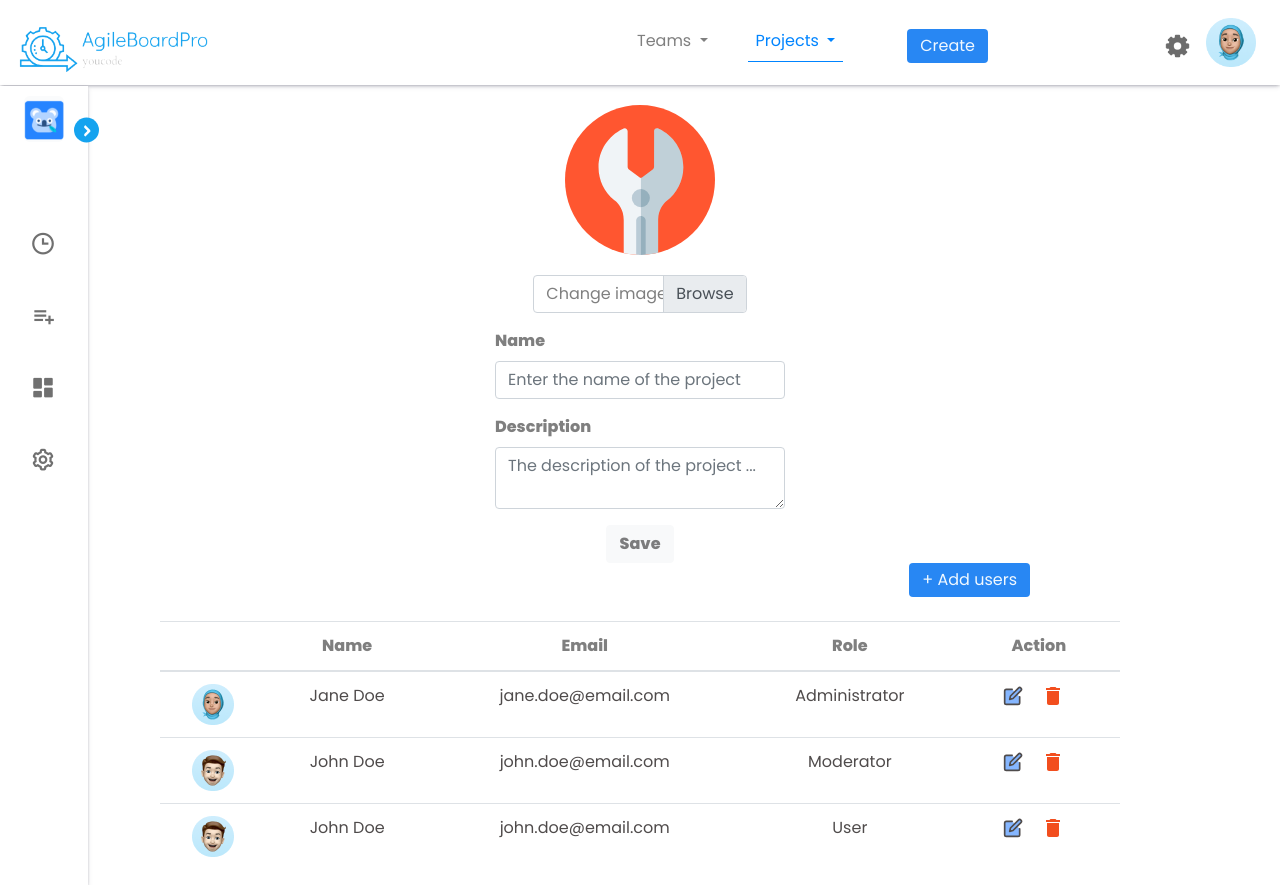
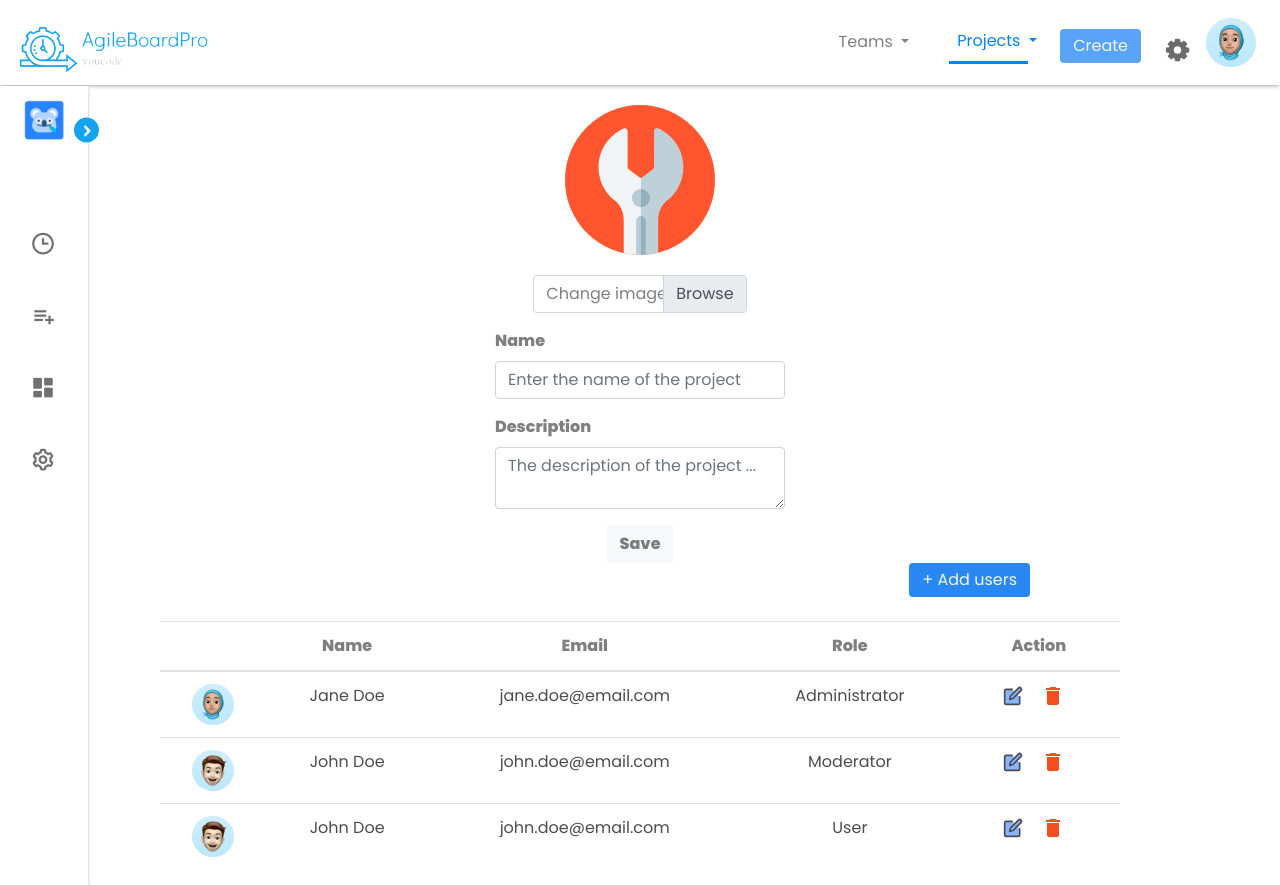
Before and after one commit to EttabetAicha/Scrum-Board, a plain HTML site: page settings.html in a window 1280 px wide. Drawn offline with nearby package versions, Linux system fonts and the light colour scheme.

Commit message:
fixing the navbar

```diff
--- a/settings.html
+++ b/settings.html
@@ -20,16 +20,18 @@
     <header>
         <nav class="navbar navbar-expand-lg navbar-light bg-white">
             <a class="navbar-brand" href="#">
-                <img src="../images/logo.png" alt="Logo" width="200">
+                <img src="images/logo.png" alt="Logo" width="200">
             </a>
+
             <button class="navbar-toggler" type="button" data-toggle="collapse" data-target="#navbarNav"
                 aria-controls="navbarNav" aria-expanded="false" aria-label="Toggle navigation">
                 <span class="navbar-toggler-icon"></span>
             </button>
-            <div class="collapse navbar-collapse d-flex justify-content-center" id="navbarNav"
-                style="margin-left: 260px;">
-                <ul class="navbar-nav">
-                    <li class="nav-item dropdown mx-3 ">
+
+            <div class="collapse navbar-collapse " id="navbarNav">
+                <ul class="navbar-nav ml-auto " style="    display: flex;
+                    align-items: center;">
+                    <li class="nav-item dropdown mx-3">
                         <a class="nav-link dropdown-toggle" href="#" id="teamsDropdown" role="button"
                             data-toggle="dropdown" aria-haspopup="true" aria-expanded="false">
                             Teams
@@ -40,33 +42,28 @@
                         </div>
                     </li>
                     <li class="nav-item dropdown mx-3">
-                        <a class="nav-link dropdown-toggle" href="#" id="projectsDropdown" role of "button"
+                        <a class="nav-link dropdown-toggle" href="#" id="projectsDropdown" role="button"
                             data-toggle="dropdown" aria-haspopup="true" aria-expanded="false"
-                            style="color: rgb(0, 132, 255); border-bottom: 1px solid rgb(0, 132, 255) ;">
+                            style="color: rgb(0, 132, 255); border-bottom: 3px solid rgb(0, 132, 255); width: 79px;">
                             Projects
                         </a>
-                        <div class="dropdown-menu " aria-labelledby="projectsDropdown">
+                        <div class="dropdown-menu" aria-labelledby="projectsDropdown">
                             <a class="dropdown-item" href="#">Project 1</a>
                             <a class="dropdown-item" href="#">Project 2</a>
                         </div>
                     </li>
-                    <li class="nav-item mx-5 mt-2">
-                        <button class="btn  py-1 rounded "
-                            style="background: #2887f3; color: aliceblue;">Create</button>
+                    <li class="nav-item mx-3 mt-2">
+                        <button class="btn py-1 rounded" style="background: #59a4fa; color: aliceblue;">Create</button>
+                    </li>
+                    <li class="nav-item">
+                        <a class="nav-link" href="#"><img src="images/icon-park-solid_setting.png"
+                                style="margin-top: 16px;" width="25" alt=""></a>
+                    </li>
+                    <li class="nav-item">
+                        <a class="nav-link" href="#"><img src="images/Rectangle.png" width="50" alt=""></a>
                     </li>
                 </ul>
             </div>
-
-            <ul class="navbar-nav ml-auto">
-
-                <li class="nav-item ">
-                    <a class="nav-link " href="#"><img src="../images/icon-park-solid_setting.png"
-                            style="margin-top: 16px;" width="25" alt=""></a>
-                </li>
-                <li class="nav-item">
-                    <a class="nav-link" href="#"><img src="../images/Rectangle.png" width="50" alt=""></a>
-                </li>
-            </ul>
         </nav>
     </header>
     <main>
```
